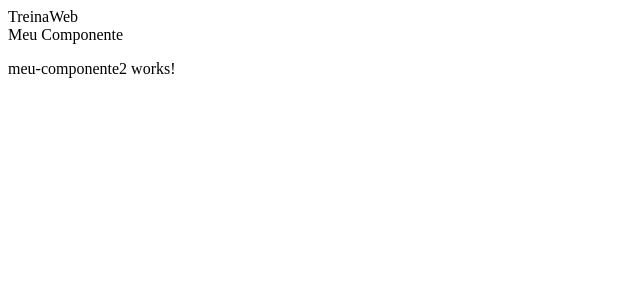
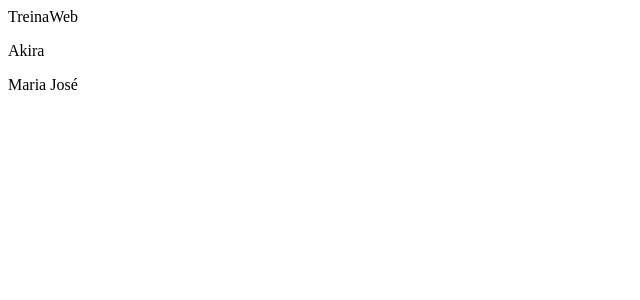
Before and after one commit to raffaelbmartins/curso-angular-introducao, an Angular app in the folder meu-app/: page / in a window 1280 px wide. Shown: the top 300 px of the page, without its empty margins (0-640 px from the left). Built offline with nearby package versions, Linux system fonts and the light colour scheme.

Commit message:
Expressoes e Operador Elvis

```diff
--- a/meu-app/src/app/app.component.html
+++ b/meu-app/src/app/app.component.html
@@ -1,4 +1,3 @@
 {{title}}
 
-<meu-componente></meu-componente>
 <app-meu-componente2></app-meu-componente2>
--- a/meu-app/src/app/meu-componente2/meu-componente2.component.html
+++ b/meu-app/src/app/meu-componente2/meu-componente2.component.html
@@ -1,3 +1,5 @@
 <p>
-  meu-componente2 works!
+  {{ nome }}
 </p>
+
+<p>{{ aluno?.dados?.nome }}</p>
--- a/meu-app/src/app/meu-componente2/meu-componente2.component.ts
+++ b/meu-app/src/app/meu-componente2/meu-componente2.component.ts
@@ -7,6 +7,14 @@
 })
 export class MeuComponente2Component implements OnInit {
 
+  nome = 'Akira';
+
+  aluno = {
+    dados: {
+      nome: 'Maria José'
+    }
+  }
+
   constructor() { }
 
   ngOnInit() {
```
